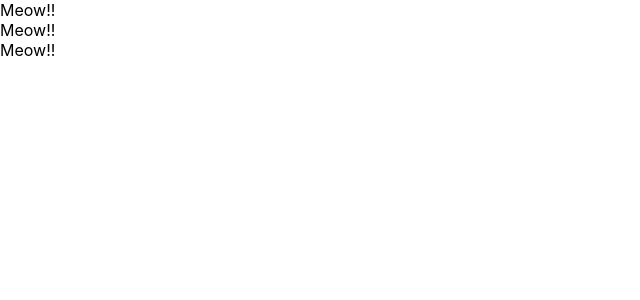
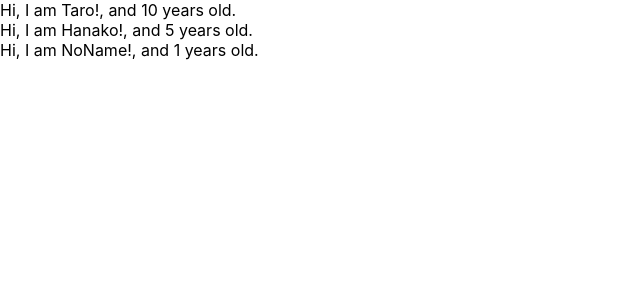
Before and after one commit to amatsukixgithub/udemy-react-redux-crud-application, a React (Create React App) app: page / in a window 1280 px wide. Shown: the top 300 px of the page, without its empty margins (0-640 px from the left). Built offline with nearby package versions, Linux system fonts and the light colour scheme.

Commit message:
learn props of component

```diff
--- a/src/App.js
+++ b/src/App.js
@@ -1,36 +1,28 @@
-import React, { Component } from 'react';
+import React from 'react';
 
-// function App() {
-//   return(
-//     <React.Fragment>
-//       <label htmlFor="bar">bbaa</label>
-//       <input type="text" onChange={() => {console.log("Iam clicked")}} />
-//     </React.Fragment>
-//   )
-// }
-
-// クラスコンポーネンt
-// class App extends Component {
-//   render() {
-//     return (
-//       <div>helloo</div>
-//     )
-//   }
-// }
-
-// ファンクショナルコンポーネント
 const App = () => {
+  const profiles = [
+    { name: "Taro", age: 10},
+    { name: "Hanako", age: 5},
+    { name: "NoName"}
+  ]
   return (
     <div>
-      <Cat />
-      <Cat />
-      <Cat />
+      {
+        profiles.map((profiles, index) => {
+          return <User name={profiles.name} age={profiles.age} key={index} />
+        })
+      }
     </div>
   )
 }
 
-const Cat = () => {
-  return <div>Meow!!</div>
+const User = (props) => {
+  return <div>Hi, I am {props.name}!, and {props.age} years old.</div>
+}
+
+User.defaultProps = {
+  age: 1
 }
 
 export default App;
```
